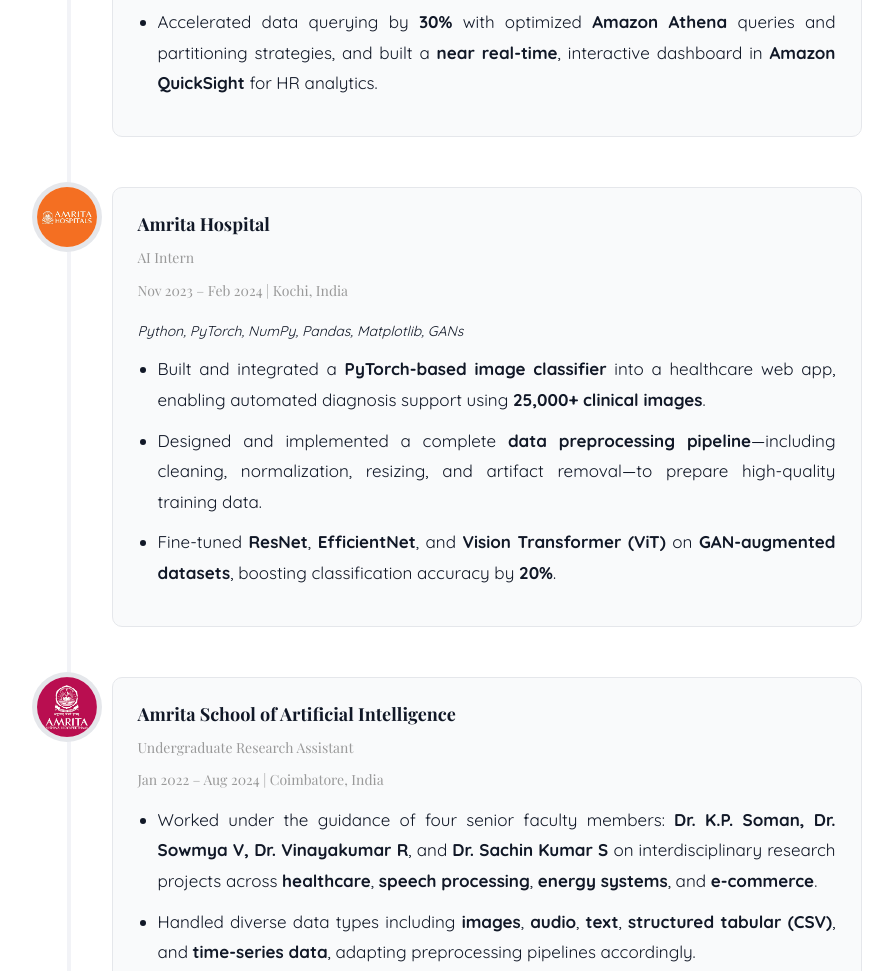
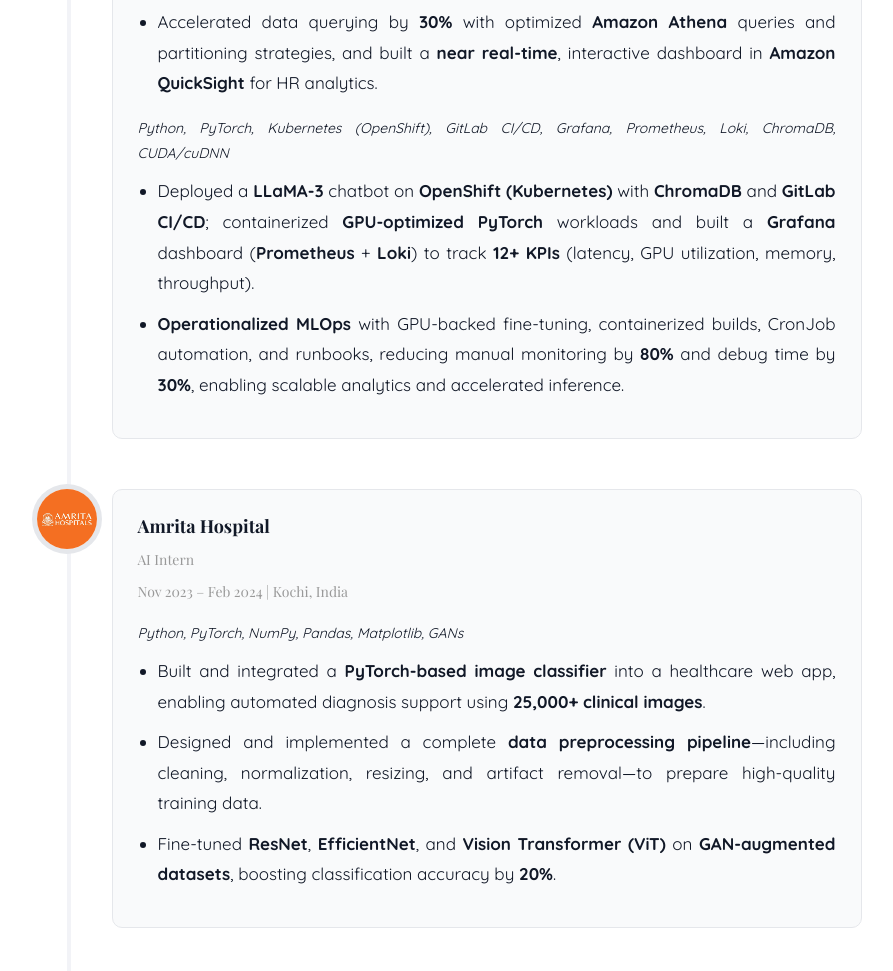
Before and after one commit to nsr789/portfolio, a plain HTML site: page index.html in a window 1280 px wide. Shown: the part 3450-4421 px from the top of the page, without its empty margins (376-1269 px from the left). Drawn offline with nearby package versions, Linux system fonts and the light colour scheme; a web font is replaced by a local one.

Commit message:
Update index.html

```diff
--- a/index.html
+++ b/index.html
@@ -1572,15 +1572,25 @@
     </div>
     <div class="timeline-label">
       <h2>Volkswagen Group<br/><span>Data Science Intern<br/>Sep 2024 – Feb 2025 | Pune, India</span></h2>
+
+      <!-- Project 1: HR Analytics (existing) -->
       <p><em>Python, SQL, PySpark, AWS, REST APIs, Postman</em></p>
       <ul>
         <li>Developed an end-to-end <strong>HR analytics solution</strong> on AWS to support workforce decision-making for <strong>70,000+ employees</strong>, integrating OAuth-secured data from <strong>SAP SuccessFactors</strong> and internal enterprise sources.</li>
         <li>Engineered a robust <strong>ELT pipeline</strong> using API-based data ingestion, <strong>AWS Glue with PySpark scripts</strong> for scalable and efficient data transformations, and <strong>Amazon S3</strong> for storage of raw and processed datasets.</li>
         <li>Accelerated data querying by <strong>30%</strong> with optimized <strong>Amazon Athena</strong> queries and partitioning strategies, and built a <strong>near real-time</strong>, interactive dashboard in <strong>Amazon QuickSight</strong> for HR analytics.</li>
       </ul>
+
+      <!-- Project 2: LLM/MLOps -->
+      <p><em>Python, PyTorch, Kubernetes (OpenShift), GitLab CI/CD, Grafana, Prometheus, Loki, ChromaDB, CUDA/cuDNN</em></p>
+      <ul>
+        <li>Deployed a <strong>LLaMA-3</strong> chatbot on <strong>OpenShift (Kubernetes)</strong> with <strong>ChromaDB</strong> and <strong>GitLab CI/CD</strong>; containerized <strong>GPU-optimized PyTorch</strong> workloads and built a <strong>Grafana</strong> dashboard (<strong>Prometheus</strong> + <strong>Loki</strong>) to track <strong>12+ KPIs</strong> (latency, GPU utilization, memory, throughput).</li>
+        <li><strong>Operationalized MLOps</strong> with GPU-backed fine-tuning, containerized builds, CronJob automation, and runbooks, reducing manual monitoring by <strong>80%</strong> and debug time by <strong>30%</strong>, enabling scalable analytics and accelerated inference.</li>
+      </ul>
     </div>
   </div>
 </article>
+
 <!-- Amrita Hospital -->
 <article class="timeline-entry animate-box" data-animate-effect="fadeInRight">
 <div class="timeline-entry-inner">
```
Lines whose indentation alone changed are shown as unchanged.
